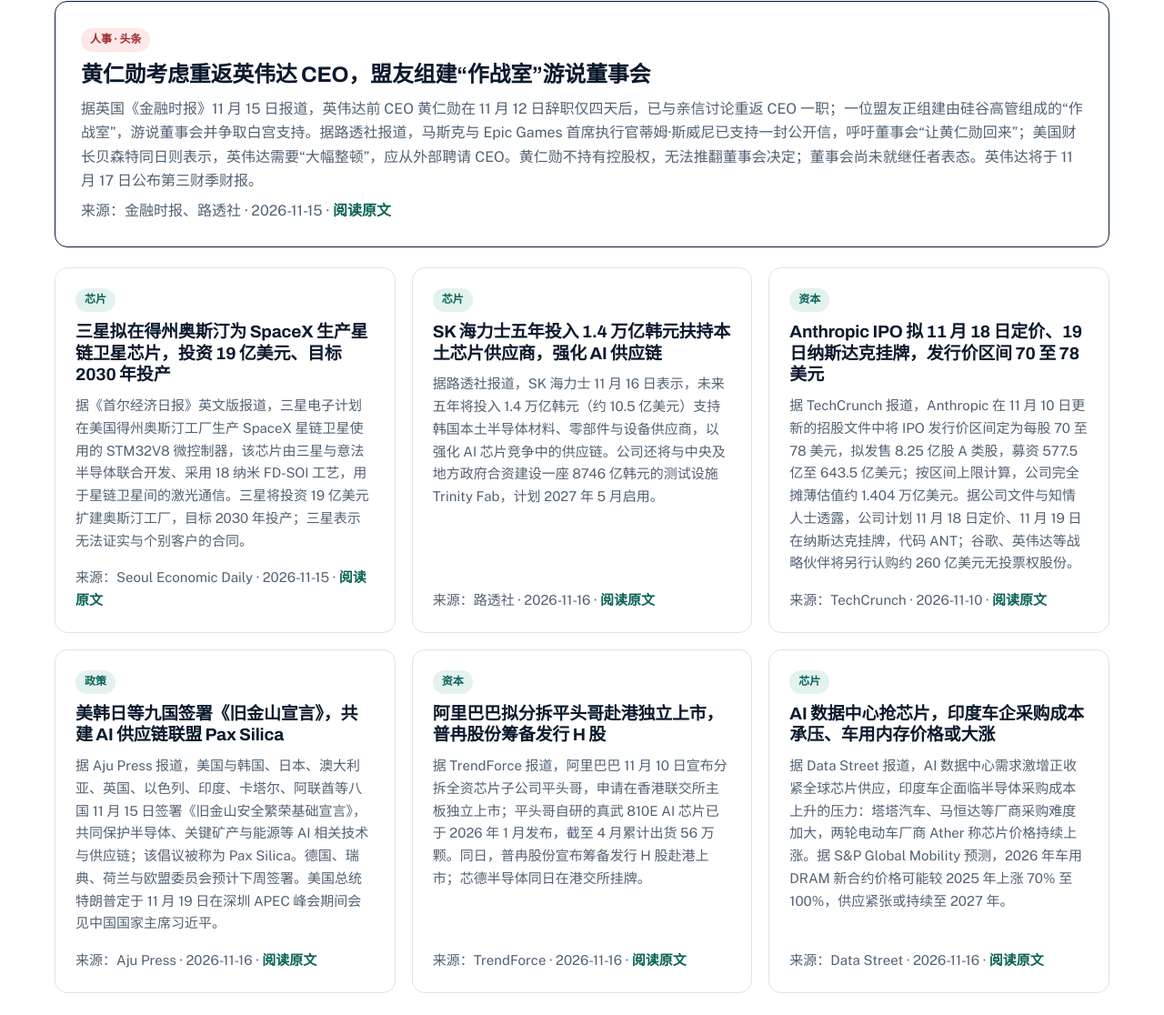
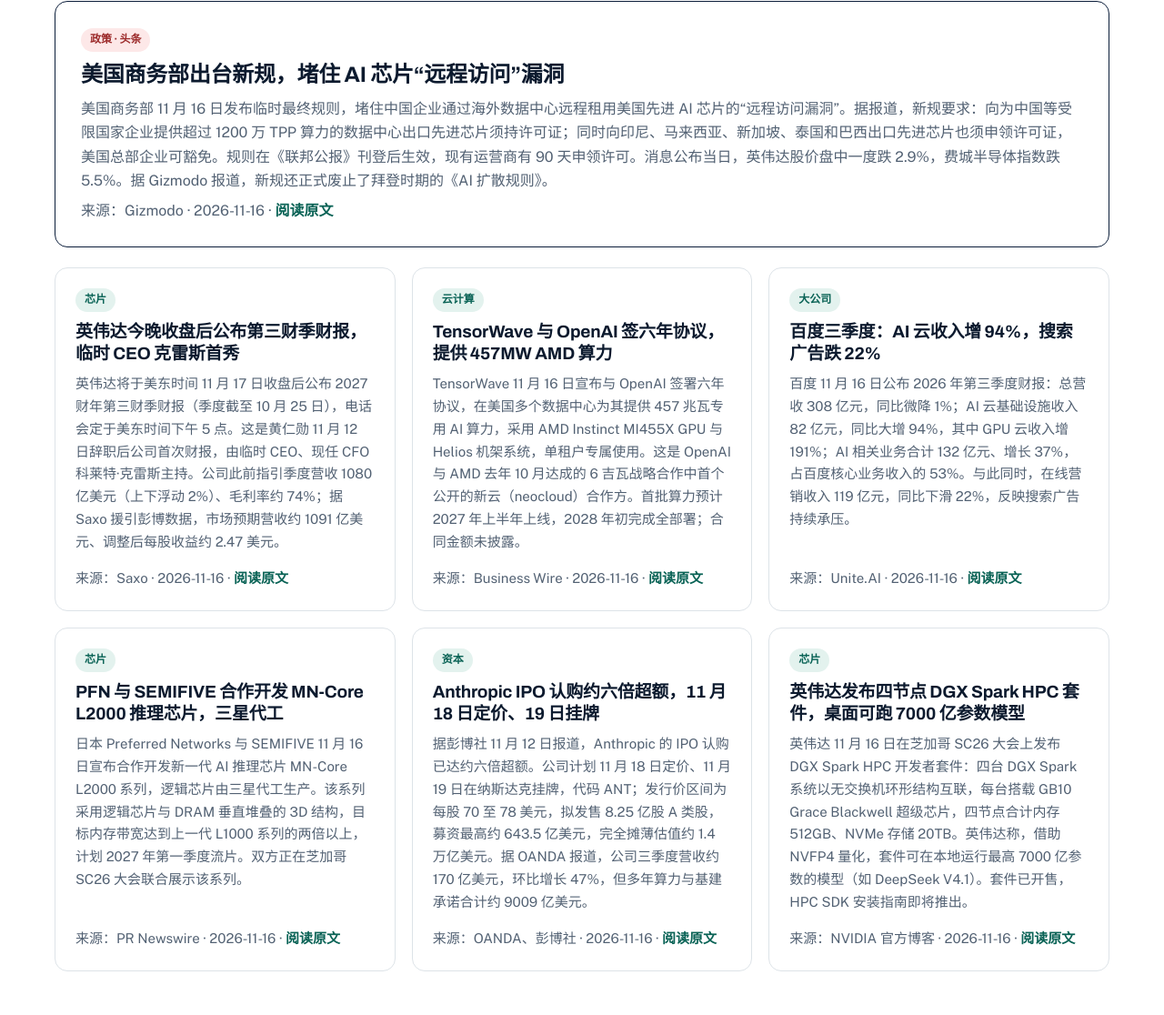
Before and after one commit to phelanlorna48-creator/starleaptech-website, a plain HTML site: page tech.html in a window 1280 px wide. Shown: the part 536-1652 px from the top of the page at 91% size. Drawn offline with nearby package versions, Linux system fonts and the light colour scheme.

Commit message:
Daily tech news 2026-11-17

```diff
--- a/tech.html
+++ b/tech.html
@@ -91,7 +91,7 @@ html[data-lang="en"] .lzh{display:none}
     <p class="kicker">StarLeap Tech LLC · Daily Tech Briefing</p>
     <h1><span class="lzh">每日科技讯息</span><span class="len">Daily Tech Briefing</span></h1>
     <p><span class="lzh">每天整理全球科技要闻：人工智能、芯片半导体、云计算与数据中心、科技公司与资本动态。每条标注公开来源，点得开、查得到。</span><span class="len">A daily digest of global technology news — AI, semiconductors, cloud &amp; data centers, tech companies and capital — every story linked to its original source.</span></p>
-    <span class="edition"><span class="lzh">本期：2026 年 11 月 16 日 · 星期一</span><span class="len">Edition: Monday, November 16, 2026</span></span>
+    <span class="edition"><span class="lzh">本期：2026 年 11 月 17 日 · 星期二</span><span class="len">Edition: Tuesday, November 17, 2026</span></span>
   </div>
 </section>
 
@@ -100,53 +100,53 @@ html[data-lang="en"] .lzh{display:none}
     <p class="eyebrow">Top Story</p>
     <h2><span class="lzh">今日头条</span><span class="len">Top story</span></h2>
     <article class="featured">
-      <span class="chip hot"><span class="lzh">人事 · 头条</span><span class="len">Leadership · Top story</span></span>
-      <h3><span class="lzh">黄仁勋考虑重返英伟达 CEO，盟友组建“作战室”游说董事会</span><span class="len">Jensen Huang weighs a return as Nvidia CEO as allies lobby the board</span></h3>
-      <p><span class="lzh">据英国《金融时报》11 月 15 日报道，英伟达前 CEO 黄仁勋在 11 月 12 日辞职仅四天后，已与亲信讨论重返 CEO 一职；一位盟友正组建由硅谷高管组成的“作战室”，游说董事会并争取白宫支持。据路透社报道，马斯克与 Epic Games 首席执行官蒂姆·斯威尼已支持一封公开信，呼吁董事会“让黄仁勋回来”；美国财长贝森特同日则表示，英伟达需要“大幅整顿”，应从外部聘请 CEO。黄仁勋不持有控股权，无法推翻董事会决定；董事会尚未就继任者表态。英伟达将于 11 月 17 日公布第三财季财报。</span><span class="len">The Financial Times reported on November 15 that Jensen Huang, who stepped down as Nvidia's CEO on November 12, has discussed returning to the top job with confidants just four days after his exit. One ally is assembling a "war room" of Silicon Valley executives to lobby the board and seek White House support, the FT said. Reuters reported that Elon Musk and Epic Games CEO Tim Sweeney have backed a public letter urging the board to "Bring Jensen Back," while U.S. Treasury Secretary Scott Bessent said the same day that Nvidia needs "a dramatic shakeup" and should hire an outside chief. Huang holds no controlling stake and cannot overrule the board, which has not commented on a successor. Nvidia reports third-quarter results on November 17.</span></p>
-      <p class="meta"><span class="lzh">来源：金融时报、路透社 · 2026-11-15 · </span><span class="len">Sources: Financial Times, Reuters · Nov 15, 2026 · </span><a href="https://wncy.com/2026/11/15/jensen-huang-discusses-comeback-as-nvidia-ceo-with-allies-ft-reports/" target="_blank" rel="noopener"><span class="lzh">阅读原文</span><span class="len">Read the story</span></a></p>
+      <span class="chip hot"><span class="lzh">政策 · 头条</span><span class="len">Policy · Top story</span></span>
+      <h3><span class="lzh">美国商务部出台新规，堵住 AI 芯片“远程访问”漏洞</span><span class="len">U.S. moves to close AI chip “remote access” loophole with new Commerce rule</span></h3>
+      <p><span class="lzh">美国商务部 11 月 16 日发布临时最终规则，堵住中国企业通过海外数据中心远程租用美国先进 AI 芯片的“远程访问漏洞”。据报道，新规要求：向为中国等受限国家企业提供超过 1200 万 TPP 算力的数据中心出口先进芯片须持许可证；同时向印尼、马来西亚、新加坡、泰国和巴西出口先进芯片也须申领许可证，美国总部企业可豁免。规则在《联邦公报》刊登后生效，现有运营商有 90 天申领许可。消息公布当日，英伟达股价盘中一度跌 2.9%，费城半导体指数跌 5.5%。据 Gizmodo 报道，新规还正式废止了拜登时期的《AI 扩散规则》。</span><span class="len">The U.S. Department of Commerce issued an interim final rule on November 16 to close the “remote access loophole” that let Chinese firms rent advanced American AI chips through overseas data centers. Under the rule, exporting advanced chips to data centers providing more than 12 million TPP of compute to companies in China and other restricted countries requires a license; shipments to Indonesia, Malaysia, Singapore, Thailand and Brazil also need licenses, with an exemption for U.S.-headquartered firms. The rule takes effect when published in the Federal Register, giving existing operators 90 days to obtain licenses. Nvidia shares fell as much as 2.9% intraday on the news, while the Philadelphia Semiconductor Index dropped 5.5%. Gizmodo reported the rule also formally rescinds the Biden-era AI Diffusion Rule.</span></p>
+      <p class="meta"><span class="lzh">来源：Gizmodo · 2026-11-16 · </span><span class="len">Source: Gizmodo · Nov 16, 2026 · </span><a href="https://gizmodo.com/trump-admin-moves-to-strangle-chinas-remote-access-to-american-ai-chips-2000840511" target="_blank" rel="noopener"><span class="lzh">阅读原文</span><span class="len">Read the story</span></a></p>
     </article>
 
     <div class="grid">
       <article class="card">
         <span class="chip"><span class="lzh">芯片</span><span class="len">Chips</span></span>
-        <h3><span class="lzh">三星拟在得州奥斯汀为 SpaceX 生产星链卫星芯片，投资 19 亿美元、目标 2030 年投产</span><span class="len">Samsung to make Starlink satellite chips for SpaceX in Texas with a $1.9 billion investment</span></h3>
-        <p><span class="lzh">据《首尔经济日报》英文版报道，三星电子计划在美国得州奥斯汀工厂生产 SpaceX 星链卫星使用的 STM32V8 微控制器，该芯片由三星与意法半导体联合开发、采用 18 纳米 FD-SOI 工艺，用于星链卫星间的激光通信。三星将投资 19 亿美元扩建奥斯汀工厂，目标 2030 年投产；三星表示无法证实与个别客户的合同。</span><span class="len">Samsung Electronics plans to produce the STM32V8 microcontroller used in SpaceX's Starlink satellites at its Austin, Texas fab, the Seoul Economic Daily reported. Co-developed by Samsung and STMicroelectronics on an 18-nanometer FD-SOI process, the chip drives laser links between Starlink satellites. Samsung will invest $1.9 billion to expand the Austin plant, targeting production by 2030. Samsung said it could not confirm contracts with individual customers.</span></p>
-        <p class="meta"><span class="lzh">来源：Seoul Economic Daily · 2026-11-15 · </span><span class="len">Source: Seoul Economic Daily · Nov 15, 2026 · </span><a href="https://en.sedaily.com/business/2026/11/15/samsung-to-make-spacex-satellite-chips-in-texas" target="_blank" rel="noopener"><span class="lzh">阅读原文</span><span class="len">Read the story</span></a></p>
+        <h3><span class="lzh">英伟达今晚收盘后公布第三财季财报，临时 CEO 克雷斯首秀</span><span class="len">Nvidia reports Q3 results after the close today in first test for interim CEO Kress</span></h3>
+        <p><span class="lzh">英伟达将于美东时间 11 月 17 日收盘后公布 2027 财年第三财季财报（季度截至 10 月 25 日），电话会定于美东时间下午 5 点。这是黄仁勋 11 月 12 日辞职后公司首次财报，由临时 CEO、现任 CFO 科莱特·克雷斯主持。公司此前指引季度营收 1080 亿美元（上下浮动 2%）、毛利率约 74%；据 Saxo 援引彭博数据，市场预期营收约 1091 亿美元、调整后每股收益约 2.47 美元。</span><span class="len">Nvidia will report fiscal third-quarter 2027 results after the U.S. market closes on November 17, with the earnings call at 5:00 p.m. ET. It is the company's first report since Jensen Huang stepped down on November 12; interim CEO and CFO Colette Kress will lead the call. Nvidia guided to quarterly revenue of $108 billion, plus or minus 2%, and gross margin of about 74%. According to Saxo, citing Bloomberg, consensus expects revenue of about $109.1 billion and adjusted EPS of about $2.47.</span></p>
+        <p class="meta"><span class="lzh">来源：Saxo · 2026-11-16 · </span><span class="len">Source: Saxo · Nov 16, 2026 · </span><a href="https://www.home.saxo/content/articles/equities/nvidia-earnings-preview-the-first-big-test-after-jensen-huangs-exit-16112026" target="_blank" rel="noopener"><span class="lzh">阅读原文</span><span class="len">Read the story</span></a></p>
+      </article>
+
+      <article class="card">
+        <span class="chip"><span class="lzh">云计算</span><span class="len">Cloud</span></span>
+        <h3><span class="lzh">TensorWave 与 OpenAI 签六年协议，提供 457MW AMD 算力</span><span class="len">TensorWave signs six-year deal to supply OpenAI with 457MW of AMD compute</span></h3>
+        <p><span class="lzh">TensorWave 11 月 16 日宣布与 OpenAI 签署六年协议，在美国多个数据中心为其提供 457 兆瓦专用 AI 算力，采用 AMD Instinct MI455X GPU 与 Helios 机架系统，单租户专属使用。这是 OpenAI 与 AMD 去年 10 月达成的 6 吉瓦战略合作中首个公开的新云（neocloud）合作方。首批算力预计 2027 年上半年上线，2028 年初完成全部署；合同金额未披露。</span><span class="len">TensorWave announced on November 16 a six-year agreement to supply OpenAI with 457 megawatts of dedicated AI infrastructure across multiple U.S. data center sites, powered by AMD Instinct MI455X GPUs in Helios rack-scale systems and operated as single-tenant capacity. It is the first publicly named neocloud supporting the OpenAI–AMD strategic partnership announced in October 2025, which covers 6 gigawatts of AMD GPUs. The first capacity is expected online in the first half of 2027, with full deployment by early 2028; the contract value was not disclosed.</span></p>
+        <p class="meta"><span class="lzh">来源：Business Wire · 2026-11-16 · </span><span class="len">Source: Business Wire · Nov 16, 2026 · </span><a href="https://www.businesswire.com/news/home/20261116130015/en/TensorWave-Announces-Agreement-with-OpenAI-to-Deliver-More-Than-450MW-of-AMD-Powered-AI-Infrastructure" target="_blank" rel="noopener"><span class="lzh">阅读原文</span><span class="len">Read the story</span></a></p>
+      </article>
+
+      <article class="card">
+        <span class="chip"><span class="lzh">大公司</span><span class="len">Big Tech</span></span>
+        <h3><span class="lzh">百度三季度：AI 云收入增 94%，搜索广告跌 22%</span><span class="len">Baidu Q3: AI cloud revenue jumps 94% as search ads fall 22%</span></h3>
+        <p><span class="lzh">百度 11 月 16 日公布 2026 年第三季度财报：总营收 308 亿元，同比微降 1%；AI 云基础设施收入 82 亿元，同比大增 94%，其中 GPU 云收入增 191%；AI 相关业务合计 132 亿元、增长 37%，占百度核心业务收入的 53%。与此同时，在线营销收入 119 亿元，同比下滑 22%，反映搜索广告持续承压。</span><span class="len">Baidu reported third-quarter 2026 results on November 16: total revenue was RMB 30.8 billion, down 1% year on year, while AI Cloud Infra revenue jumped 94% to RMB 8.2 billion, with GPU Cloud up 191%. Its broader AI-powered business reached RMB 13.2 billion, up 37% and now 53% of Baidu General Business revenue. Online marketing revenue fell 22% to RMB 11.9 billion as search advertising remained under pressure.</span></p>
+        <p class="meta"><span class="lzh">来源：Unite.AI · 2026-11-16 · </span><span class="len">Source: Unite.AI · Nov 16, 2026 · </span><a href="https://www.unite.ai/baidus-ai-cloud-infra-revenue-jumps-94-as-total-sales-slip-1/" target="_blank" rel="noopener"><span class="lzh">阅读原文</span><span class="len">Read the story</span></a></p>
       </article>
 
       <article class="card">
         <span class="chip"><span class="lzh">芯片</span><span class="len">Chips</span></span>
-        <h3><span class="lzh">SK 海力士五年投入 1.4 万亿韩元扶持本土芯片供应商，强化 AI 供应链</span><span class="len">SK Hynix to spend $1 billion over five years backing local chip suppliers</span></h3>
-        <p><span class="lzh">据路透社报道，SK 海力士 11 月 16 日表示，未来五年将投入 1.4 万亿韩元（约 10.5 亿美元）支持韩国本土半导体材料、零部件与设备供应商，以强化 AI 芯片竞争中的供应链。公司还将与中央及地方政府合资建设一座 8746 亿韩元的测试设施 Trinity Fab，计划 2027 年 5 月启用。</span><span class="len">SK Hynix said on November 16 it will spend 1.4 trillion won (about $1.05 billion) over five years to support South Korean suppliers of semiconductor materials, parts and equipment, Reuters reported, aiming to strengthen its supply chain as AI chip competition intensifies. It will also co-fund an 874.6 billion won testing facility, Trinity Fab, scheduled to open in May 2027.</span></p>
-        <p class="meta"><span class="lzh">来源：路透社 · 2026-11-16 · </span><span class="len">Source: Reuters · Nov 16, 2026 · </span><a href="https://www.reuters.com/world/asia-pacific/sk-hynix-spend-1-billion-over-five-years-support-chip-suppliers-2026-11-16/" target="_blank" rel="noopener"><span class="lzh">阅读原文</span><span class="len">Read the story</span></a></p>
+        <h3><span class="lzh">PFN 与 SEMIFIVE 合作开发 MN-Core L2000 推理芯片，三星代工</span><span class="len">PFN and SEMIFIVE to co-develop MN-Core L2000 inference chips with Samsung Foundry</span></h3>
+        <p><span class="lzh">日本 Preferred Networks 与 SEMIFIVE 11 月 16 日宣布合作开发新一代 AI 推理芯片 MN-Core L2000 系列，逻辑芯片由三星代工生产。该系列采用逻辑芯片与 DRAM 垂直堆叠的 3D 结构，目标内存带宽达到上一代 L1000 系列的两倍以上，计划 2027 年第一季度流片。双方正在芝加哥 SC26 大会联合展示该系列。</span><span class="len">Japan's Preferred Networks and SEMIFIVE announced on November 16 they will co-develop the MN-Core L2000 Series, a next-generation AI inference chip, with Samsung Foundry manufacturing the logic die. The series uses a 3D structure stacking logic chips vertically with DRAM, targeting more than twice the memory bandwidth of the MN-Core L1000 Series, with tape-out scheduled for the first quarter of 2027. The two companies are jointly showcasing the series at SC26 in Chicago.</span></p>
+        <p class="meta"><span class="lzh">来源：PR Newswire · 2026-11-16 · </span><span class="len">Source: PR Newswire · Nov 16, 2026 · </span><a href="https://www.prnewswire.com/news-releases/pfn-and-semifive-collaborate-to-develop-the-mn-core-l2000-series-of-next-generation-ai-inference-chips-302940559.html" target="_blank" rel="noopener"><span class="lzh">阅读原文</span><span class="len">Read the story</span></a></p>
       </article>
 
       <article class="card">
         <span class="chip"><span class="lzh">资本</span><span class="len">Capital</span></span>
-        <h3><span class="lzh">Anthropic IPO 拟 11 月 18 日定价、19 日纳斯达克挂牌，发行价区间 70 至 78 美元</span><span class="len">Anthropic IPO to price November 18 and debut on Nasdaq November 19 at $70–$78 a share</span></h3>
-        <p><span class="lzh">据 TechCrunch 报道，Anthropic 在 11 月 10 日更新的招股文件中将 IPO 发行价区间定为每股 70 至 78 美元，拟发售 8.25 亿股 A 类股，募资 577.5 亿至 643.5 亿美元；按区间上限计算，公司完全摊薄估值约 1.404 万亿美元。据公司文件与知情人士透露，公司计划 11 月 18 日定价、11 月 19 日在纳斯达克挂牌，代码 ANT；谷歌、英伟达等战略伙伴将另行认购约 260 亿美元无投票权股份。</span><span class="len">Anthropic set its IPO price range at $70 to $78 a share in an updated filing on November 10, TechCrunch reported, offering 825 million Class A shares to raise $57.75 billion to $64.35 billion — implying a fully diluted valuation of about $1.404 trillion at the top of the range. According to company filings and people familiar with the timetable, the shares are expected to price on November 18 and begin trading on Nasdaq under the ticker ANT on November 19. Google, Nvidia and other strategic partners will buy about $26 billion of non-voting shares in a separate placement.</span></p>
-        <p class="meta"><span class="lzh">来源：TechCrunch · 2026-11-10 · </span><span class="len">Source: TechCrunch · Nov 10, 2026 · </span><a href="https://techcrunch.com/2026/11/10/anthropic-sets-ipo-price-range-of-70-to-78-per-share-to-reach-an-implied-valuation-of-1-404-trillion/" target="_blank" rel="noopener"><span class="lzh">阅读原文</span><span class="len">Read the story</span></a></p>
-      </article>
-
-      <article class="card">
-        <span class="chip"><span class="lzh">政策</span><span class="len">Policy</span></span>
-        <h3><span class="lzh">美韩日等九国签署《旧金山宣言》，共建 AI 供应链联盟 Pax Silica</span><span class="len">U.S. and eight allies sign San Francisco Declaration to build AI supply chain alliance Pax Silica</span></h3>
-        <p><span class="lzh">据 Aju Press 报道，美国与韩国、日本、澳大利亚、英国、以色列、印度、卡塔尔、阿联酋等八国 11 月 15 日签署《旧金山安全繁荣基础宣言》，共同保护半导体、关键矿产与能源等 AI 相关技术与供应链；该倡议被称为 Pax Silica。德国、瑞典、荷兰与欧盟委员会预计下周签署。美国总统特朗普定于 11 月 19 日在深圳 APEC 峰会期间会见中国国家主席习近平。</span><span class="len">The United States and eight allies — South Korea, Japan, Australia, the United Kingdom, Israel, India, Qatar and the United Arab Emirates — signed the San Francisco Declaration on a Secure Foundation for Sustainable Prosperity on November 15, Aju Press reported, pledging to jointly protect AI-related technologies and supply chains spanning semiconductors, critical minerals and energy. The initiative is known as Pax Silica. Germany, Sweden, the Netherlands and the European Commission are expected to sign next week. U.S. President Donald Trump is scheduled to meet Chinese President Xi Jinping in Shenzhen on November 19 during the APEC summit.</span></p>
-        <p class="meta"><span class="lzh">来源：Aju Press · 2026-11-16 · </span><span class="len">Source: Aju Press · Nov 16, 2026 · </span><a href="https://www.ajupress.com/view/20261116091270243" target="_blank" rel="noopener"><span class="lzh">阅读原文</span><span class="len">Read the story</span></a></p>
-      </article>
-
-      <article class="card">
-        <span class="chip"><span class="lzh">资本</span><span class="len">Capital</span></span>
-        <h3><span class="lzh">阿里巴巴拟分拆平头哥赴港独立上市，普冉股份筹备发行 H 股</span><span class="len">Alibaba to spin off chip unit T-Head for Hong Kong listing; Puya plans H shares</span></h3>
-        <p><span class="lzh">据 TrendForce 报道，阿里巴巴 11 月 10 日宣布分拆全资芯片子公司平头哥，申请在香港联交所主板独立上市；平头哥自研的真武 810E AI 芯片已于 2026 年 1 月发布，截至 4 月累计出货 56 万颗。同日，普冉股份宣布筹备发行 H 股赴港上市；芯德半导体同日在港交所挂牌。</span><span class="len">Alibaba announced on November 10 that it will spin off its wholly owned chip unit T-Head for an independent listing on the Hong Kong Stock Exchange, TrendForce reported. T-Head's self-developed Zhenwu 810E AI chip launched in January 2026, with cumulative shipments reaching 560,000 units by April. On the same day, Puya Semiconductor said it would prepare an H-share listing in Hong Kong, while XINDE SEMI debuted on the HKEX.</span></p>
-        <p class="meta"><span class="lzh">来源：TrendForce · 2026-11-16 · </span><span class="len">Source: TrendForce · Nov 16, 2026 · </span><a href="https://www.trendforce.com/news/2026/11/16/news-t-head-puya-semiconductor-plan-hong-kong-listings-xfusion-ipo-hearing-approaches/" target="_blank" rel="noopener"><span class="lzh">阅读原文</span><span class="len">Read the story</span></a></p>
+        <h3><span class="lzh">Anthropic IPO 认购约六倍超额，11 月 18 日定价、19 日挂牌</span><span class="len">Anthropic IPO about six times oversubscribed ahead of November 18 pricing</span></h3>
+        <p><span class="lzh">据彭博社 11 月 12 日报道，Anthropic 的 IPO 认购已达约六倍超额。公司计划 11 月 18 日定价、11 月 19 日在纳斯达克挂牌，代码 ANT；发行价区间为每股 70 至 78 美元，拟发售 8.25 亿股 A 类股，募资最高约 643.5 亿美元，完全摊薄估值约 1.4 万亿美元。据 OANDA 报道，公司三季度营收约 170 亿美元，环比增长 47%，但多年算力与基建承诺合计约 9009 亿美元。</span><span class="len">Anthropic's IPO order book is about six times oversubscribed, Bloomberg reported on November 12. The company plans to price on November 18 and begin trading on Nasdaq under the ticker ANT on November 19, offering 825 million Class A shares at $70 to $78 each to raise up to about $64.35 billion, implying a fully diluted valuation of about $1.4 trillion. OANDA reported third-quarter revenue of about $17 billion, up 47% quarter on quarter, against multi-year computing and infrastructure commitments of about $900.9 billion.</span></p>
+        <p class="meta"><span class="lzh">来源：OANDA、彭博社 · 2026-11-16 · </span><span class="len">Sources: OANDA, Bloomberg · Nov 16, 2026 · </span><a href="https://www.oanda.com/eu-en/newsfeed/anthropics-ipo-a-make-or-break-test-for-the-trillion-dollar-ai-trade" target="_blank" rel="noopener"><span class="lzh">阅读原文</span><span class="len">Read the story</span></a></p>
       </article>
 
       <article class="card">
         <span class="chip"><span class="lzh">芯片</span><span class="len">Chips</span></span>
-        <h3><span class="lzh">AI 数据中心抢芯片，印度车企采购成本承压、车用内存价格或大涨</span><span class="len">AI data centers squeeze chip supply as Indian automakers face rising costs</span></h3>
-        <p><span class="lzh">据 Data Street 报道，AI 数据中心需求激增正收紧全球芯片供应，印度车企面临半导体采购成本上升的压力：塔塔汽车、马恒达等厂商采购难度加大，两轮电动车厂商 Ather 称芯片价格持续上涨。据 S&amp;P Global Mobility 预测，2026 年车用 DRAM 新合约价格可能较 2025 年上涨 70% 至 100%，供应紧张或持续至 2027 年。</span><span class="len">Surging demand from AI data centers is tightening global chip supply and pushing up semiconductor procurement costs for Indian automakers, Data Street reported. Tata Motors Passenger Vehicles and Mahindra &amp; Mahindra are finding chips harder to source, while electric two-wheeler maker Ather flagged persistently rising chip prices. S&amp;P Global Mobility expects prices under new automotive DRAM contracts to rise 70% to 100% in 2026 versus 2025, with supplies constrained through 2027.</span></p>
-        <p class="meta"><span class="lzh">来源：Data Street · 2026-11-16 · </span><span class="len">Source: Data Street · Nov 16, 2026 · </span><a href="https://datastreet.in/indian-auto-companies-face-cost-pressures-amid-ai-led-chip-shortage" target="_blank" rel="noopener"><span class="lzh">阅读原文</span><span class="len">Read the story</span></a></p>
+        <h3><span class="lzh">英伟达发布四节点 DGX Spark HPC 套件，桌面可跑 7000 亿参数模型</span><span class="len">Nvidia unveils four-node DGX Spark HPC kit that runs 700B-parameter models on a desk</span></h3>
+        <p><span class="lzh">英伟达 11 月 16 日在芝加哥 SC26 大会上发布 DGX Spark HPC 开发者套件：四台 DGX Spark 系统以无交换机环形结构互联，每台搭载 GB10 Grace Blackwell 超级芯片，四节点合计内存 512GB、NVMe 存储 20TB。英伟达称，借助 NVFP4 量化，套件可在本地运行最高 7000 亿参数的模型（如 DeepSeek V4.1）。套件已开售，HPC SDK 安装指南即将推出。</span><span class="len">Nvidia introduced the DGX Spark HPC Developer Kit on November 16 at SC26 in Chicago: four DGX Spark systems linked in a switchless ring, each built on the GB10 Grace Blackwell Superchip, with 512GB of combined memory and 20TB of NVMe storage. Nvidia says NVFP4 quantization lets the kit run models of up to 700 billion parameters locally, naming DeepSeek V4.1 as an example. The kit is on display at SC26 and available for sale; an HPC SDK installation playbook is coming soon.</span></p>
+        <p class="meta"><span class="lzh">来源：NVIDIA 官方博客 · 2026-11-16 · </span><span class="len">Source: NVIDIA Blog · Nov 16, 2026 · </span><a href="https://blogs.nvidia.com/blog/dgx-spark-hpc-developer-kit-sc26/" target="_blank" rel="noopener"><span class="lzh">阅读原文</span><span class="len">Read the story</span></a></p>
       </article>
     </div>
   </div>
```
